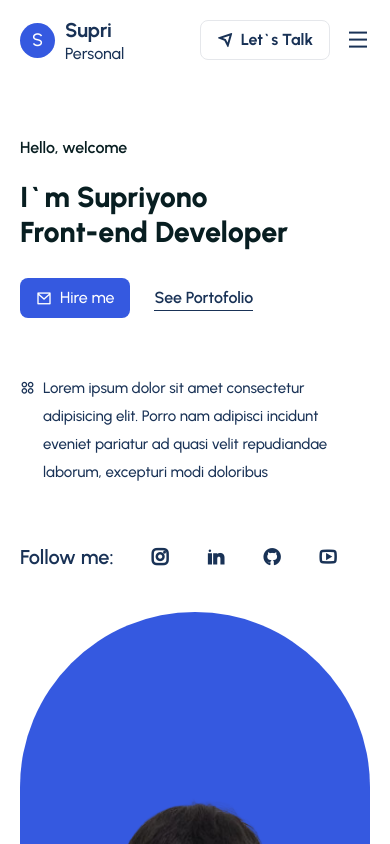
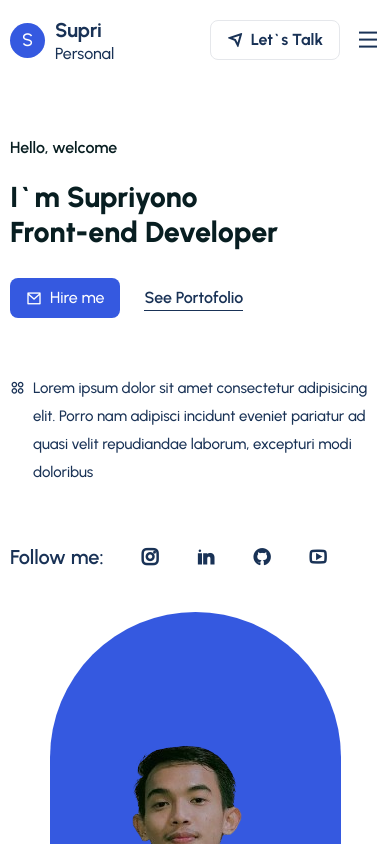
Before and after one commit to suprayy/supri-portofolio, a React (Vite) app: page / in a window 390 px wide. Shown: the top 844 px of the page. Built offline with nearby package versions, Linux system fonts and the light colour scheme.

Commit message:
add: bagian footer dan pesan alert

```diff
--- a/package.json
+++ b/package.json
@@ -17,6 +17,7 @@
     "react": "^18.2.0",
     "react-countup": "^6.5.0",
     "react-dom": "^18.2.0",
+    "react-toastify": "^10.0.4",
     "remixicon": "^4.1.0"
   },
   "devDependencies": {
--- a/src/App.css
+++ b/src/App.css
@@ -29,8 +29,8 @@ section{
 
 @media only screen and (max-width:768px) {
   .container{
-    padding-left: 20px;
-    padding-right: 20px;
+    padding-left: 10px;
+    padding-right: 10px;
   }
    .menu{
     width: 100%;
--- a/src/components/UI/Contact.jsx
+++ b/src/components/UI/Contact.jsx
@@ -1,5 +1,7 @@
 import { useRef } from "react";
 import emailjs from "@emailjs/browser";
+import { ToastContainer, toast } from "react-toastify";
+import "react-toastify/dist/ReactToastify.css";
 
 const Contact = () => {
   const form = useRef();
@@ -17,9 +19,11 @@ const Contact = () => {
       .then(
         (result) => {
           console.log(result.text);
+          toast.success("Message sent successfully!");
         },
         (error) => {
           console.log(error.text);
+          toast.error("Error sending message. Please try again later.");
         }
       );
   };
@@ -49,6 +53,7 @@ const Contact = () => {
                   name="user_name"
                   placeholder="Enter your name"
                   className="w-full p-3 focus:outline-none rounded-[5px]"
+                  required
                 />
               </div>
               <div className="mb-5">
@@ -57,6 +62,7 @@ const Contact = () => {
                   name="user_email"
                   placeholder="Enter your email"
                   className="w-full p-3 focus:outline-none rounded-[5px]"
+                  required
                 />
               </div>
               {/* <div className="mb-5">
@@ -74,6 +80,7 @@ const Contact = () => {
                   rows={3}
                   placeholder="write your message"
                   className="w-full p-3 focus:outline-none rounded-[5px]"
+                  required
                 />
               </div>
 
@@ -87,6 +94,7 @@ const Contact = () => {
           </div>
         </div>
       </div>
+      <ToastContainer position="top-right" autoClose={3000} />
     </section>
   );
 };
--- a/src/components/UI/Hero.jsx
+++ b/src/components/UI/Hero.jsx
@@ -1,4 +1,4 @@
-import heroBg from "../../assets/images/heroImg.png";
+import heroBg from "../../assets/images/heroImg2.png";
 import CountUp from "react-countup";
 
 const Hero = () => {
@@ -65,7 +65,7 @@ const Hero = () => {
               </span>
               <span className="text-smallTextColor text-[20px] font-[600] ">
                 <a href="https://www.linkedin.com/in/supriyono-182408226/">
-                  <i class="ri-linkedin-fill"></i>
+                  <i className="ri-linkedin-fill"></i>
                 </a>
               </span>
               <span className="text-smallTextColor text-[20px] font-[600] ">
```
Also changed, not shown: src/assets/images/heroImg2.png (added), 1 other file (tests, documents, lock files or other folders).
